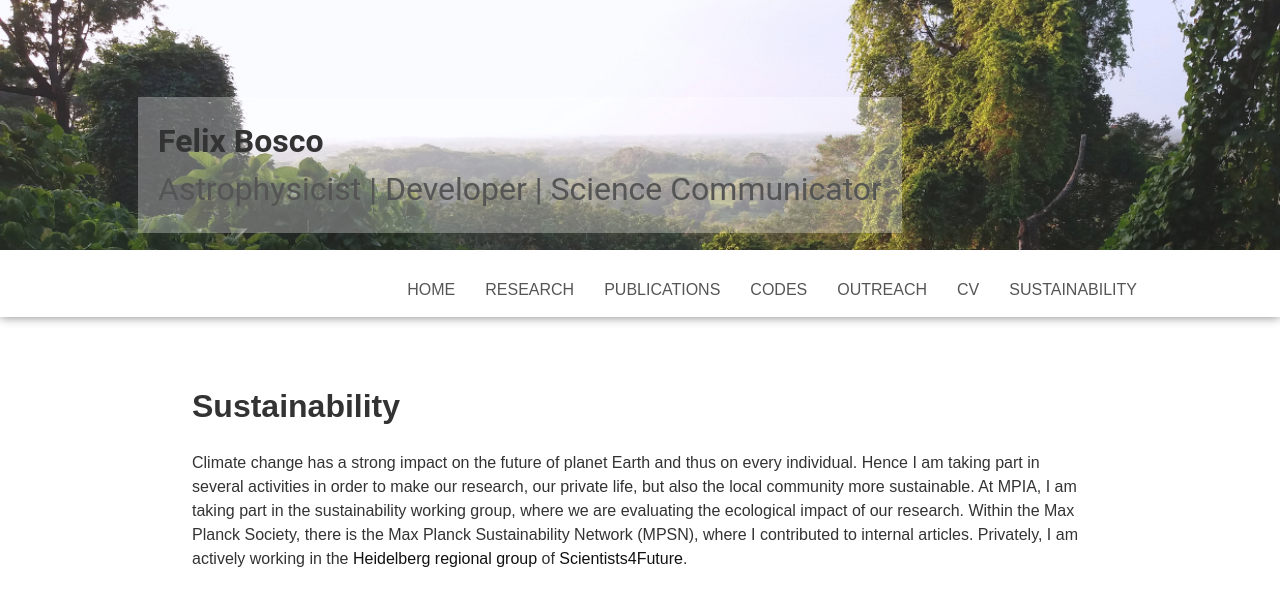
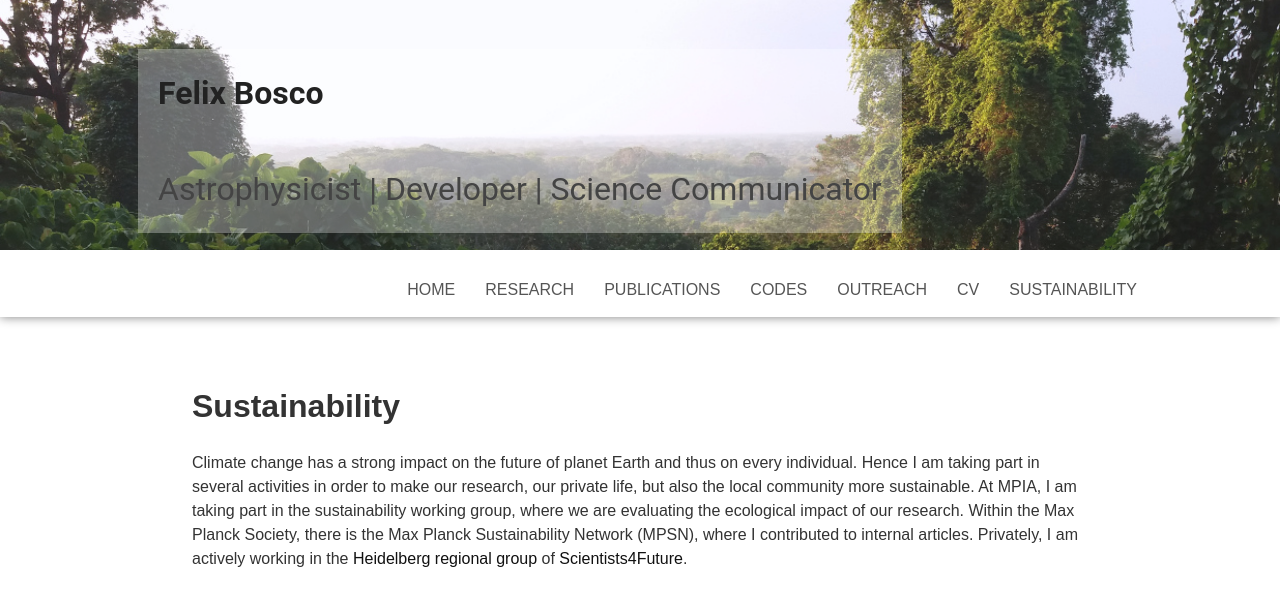
Before and after one commit to felixbosco/felixbosco.github.io, a Jekyll site: the page built from sustainability.html, in a window 1280 px wide. Shown: the top 606 px of the page. Built offline with Jekyll 4.4.1, drawn with Linux system fonts in a browser that asks for light colours.

Commit message:
Change header-banner title font style

```diff
--- a/_includes/title.html
+++ b/_includes/title.html
@@ -1,7 +1,7 @@
 <div class="header-banner">
   <img src="{{ page.header-image }}" alt="">
   <a class="header-title" href="{{ site.url }}">
-    <b style="color:#333; font-size=24;">Felix Bosco</b> <br>
-    <div style="color:#555; font-size=18;">Astrophysicist | Developer | Science Communicator</div>
+    <div style="color:#222; font-size:32; font-weight:bold;">Felix Bosco</div> <br>
+    <div style="color:#444; font-size:18;">Astrophysicist | Developer | Science Communicator</div>
   </a>
 </div>
```
